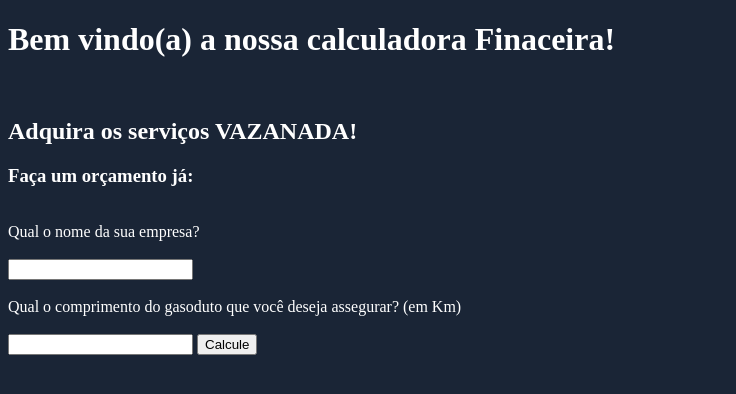
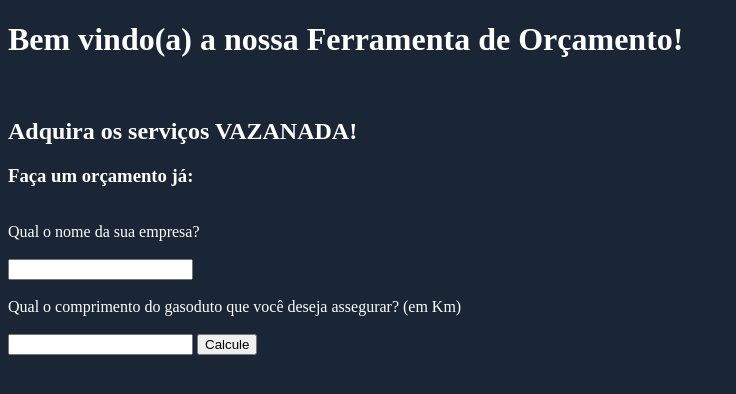
Before and after one commit to Robert1730/VazaNada, a plain HTML site: page Calculadora_Financeira-Laysa.html in a window 1280 px wide. Shown: the whole page, without its empty margins (0-736 px from the left). Drawn offline with Linux system fonts and the light colour scheme.

Commit message:
Alteração no título

```diff
--- a/Calculadora_Financeira-Laysa.html
+++ b/Calculadora_Financeira-Laysa.html
@@ -10,7 +10,7 @@
 <body style="background-color: #1a2536;color: #ffffff">
 
     <!-- <img src="https://cdn.discordapp.com/attachments/1261857676695048208/1281047106836234291/image.png?ex=66dee8d6&is=66dd9756&hm=5248fcd01ba29dcc71f15970bb002db969c7e4ce5d3ae707c7c6f8d31626fc49&" alt="Logo da VZND" width="100px"> -->
-    <h1> Bem vindo(a) a nossa calculadora Finaceira! </h1>
+    <h1> Bem vindo(a) a nossa Ferramenta de Orçamento! </h1>
     <br>
     <h2> Adquira os serviços VAZANADA! </h2>
     <h3> Faça um orçamento já: </h3>
```
